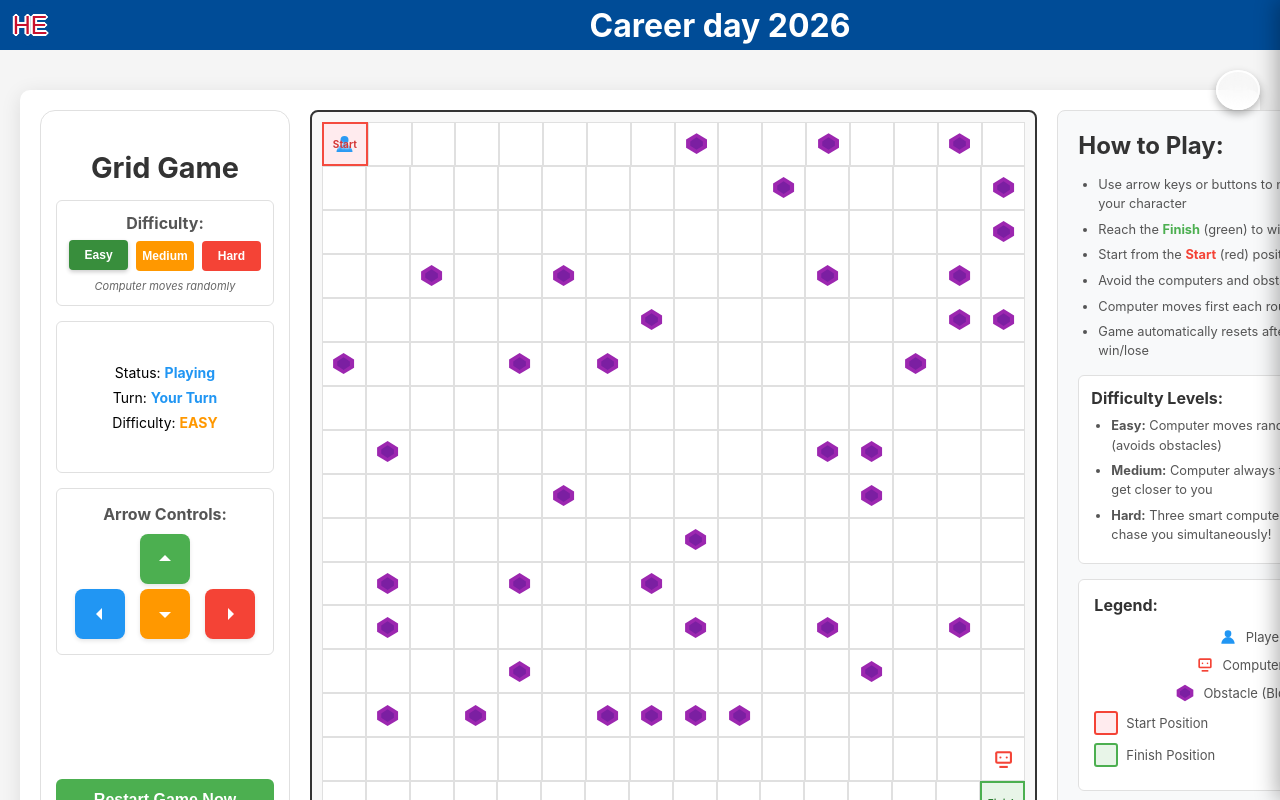
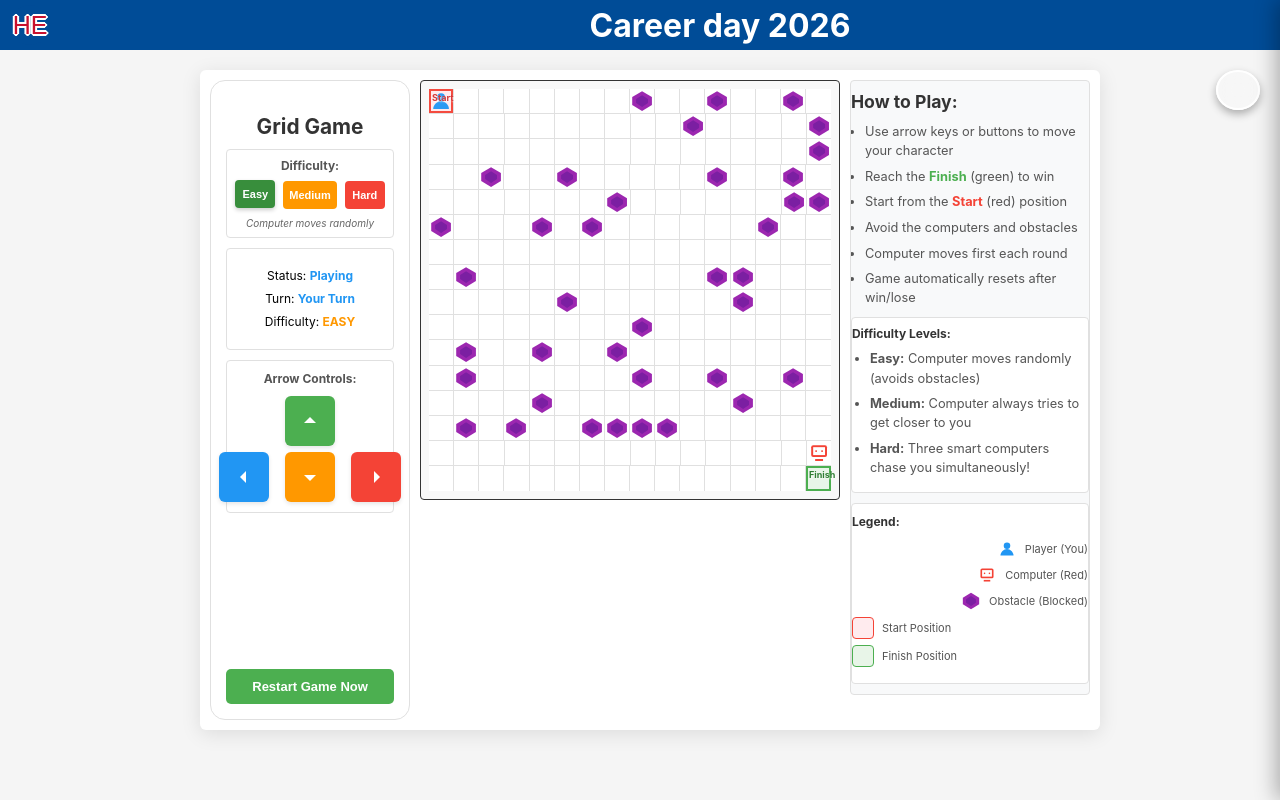
Before and after one commit to m17christiansen/career_day_AI_demo, a React (Create React App) app: page /grid-game in a window 1280 px wide. Built offline with nearby package versions, Linux system fonts and the light colour scheme.

Commit message:
Update GridGame.css

```diff
--- a/src/grid_game/GridGame.css
+++ b/src/grid_game/GridGame.css
@@ -4,7 +4,7 @@
   display: flex;
   align-items: flex-start;
   justify-content: center;
-  padding: 20px;
+  padding: 10px;
   box-sizing: border-box;
   background-color: #f5f5f5;
   position: relative;
@@ -43,43 +43,43 @@
 
 .grid-game {
   width: 100%;
-  max-width: 1200px;
-  min-height: 600px;
+  max-width: 1100px;
+  min-height: 440px;
   display: grid;
-  grid-template-columns: 250px 1fr 300px;
+  grid-template-columns: 200px 1fr 240px;
   grid-template-rows: 1fr;
-  gap: 20px;
+  gap: 10px;
   background-color: white;
-  border-radius: 10px;
-  padding: 20px;
+  border-radius: 6px;
+  padding: 10px;
   box-shadow: 0 4px 20px rgba(0, 0, 0, 0.1);
   position: relative;
   z-index: 1;
-  margin: 20px 0;
+  margin: 10px 0;
 }
 
 .game-controls {
   display: flex;
   flex-direction: column;
-  padding: 20px;
+  padding: 10px;
   background-color: #f8f9fa;
-  border-radius: 8px;
+  border-radius: 6px;
   border: 1px solid #e0e0e0;
 }
 
 .game-controls h2 {
   color: #333;
-  margin-bottom: 15px;
+  margin-bottom: 10px;
   text-align: center;
-  font-size: 1.8em;
+  font-size: 1.3em;
 }
 
 /* Difficulty Controls */
 .difficulty-controls {
-  margin-bottom: 15px;
-  padding: 12px;
+  margin-bottom: 10px;
+  padding: 8px;
   background-color: white;
-  border-radius: 6px;
+  border-radius: 4px;
   border: 1px solid #e0e0e0;
 }
 
@@ -88,6 +88,7 @@
   margin-bottom: 8px;
   color: #555;
   text-align: center;
+  font-size: 12px;
 }
 
 .difficulty-buttons {
@@ -98,11 +99,11 @@
 
 .difficulty-btn {
   flex: 1;
-  padding: 8px 5px;
+  padding: 8px 6px;
   border: none;
   border-radius: 4px;
   cursor: pointer;
-  font-size: 12px;
+  font-size: 11px;
   font-weight: bold;
   transition: all 0.2s ease;
 }
@@ -145,19 +146,19 @@
 }
 
 .difficulty-description {
-  font-size: 11px;
+  font-size: 10px;
   color: #666;
   text-align: center;
   font-style: italic;
 }
 
 .status-container {
-  margin-bottom: 15px;
-  padding: 15px;
+  margin-bottom: 10px;
+  padding: 10px;
   background-color: white;
-  border-radius: 6px;
+  border-radius: 4px;
   border: 1px solid #e0e0e0;
-  min-height: 120px;
+  min-height: 80px;
   display: flex;
   flex-direction: column;
   justify-content: center;
@@ -165,17 +166,17 @@
 
 .status {
   margin: 0 0 8px 0;
-  font-size: 14px;
+  font-size: 12px;
 }
 
 .turn-info {
   margin: 0 0 8px 0;
-  font-size: 14px;
+  font-size: 12px;
 }
 
 .difficulty-info {
   margin: 0;
-  font-size: 14px;
+  font-size: 12px;
 }
 
 .status-text, .turn-text, .difficulty-text {
@@ -206,7 +207,7 @@
 .game-over-text {
   color: #f44336;
   font-weight: bold;
-  font-size: 16px;
+  font-size: 13px;
   animation: fadeInOut 2s infinite;
 }
 
@@ -218,10 +219,10 @@
 
 /* Arrow Controls Styles */
 .arrow-controls {
-  margin-bottom: 15px;
-  padding: 15px;
+  margin-bottom: 10px;
+  padding: 10px;
   background-color: white;
-  border-radius: 6px;
+  border-radius: 4px;
   border: 1px solid #e0e0e0;
 }
 
@@ -230,13 +231,14 @@
   font-weight: bold;
   margin-bottom: 10px;
   color: #555;
+  font-size: 12px;
 }
 
 .arrow-grid {
   display: flex;
   flex-direction: column;
   align-items: center;
-  gap: 5px;
+  gap: 6px;
 }
 
 .arrow-row {
@@ -245,14 +247,14 @@
 }
 
 .middle-row {
-  gap: 15px;
+  gap: 16px;
 }
 
 .arrow-btn {
   width: 50px;
   height: 50px;
   border: none;
-  border-radius: 8px;
+  border-radius: 6px;
   background-color: #f0f0f0;
   cursor: pointer;
   display: flex;
@@ -306,13 +308,13 @@
 }
 
 .restart-btn {
-  padding: 12px 24px;
+  padding: 10px 18px;
   background-color: #4CAF50;
   color: white;
   border: none;
-  border-radius: 6px;
+  border-radius: 5px;
   cursor: pointer;
-  font-size: 16px;
+  font-size: 13px;
   font-weight: bold;
   transition: all 0.3s ease;
   margin-top: auto;
@@ -325,35 +327,36 @@
 }
 
 .grid-container {
-  display: flex;
   align-items: center;
   justify-content: center;
-  padding: 10px;
+  padding: 8px;
   background-color: #f8f8f8;
-  border-radius: 8px;
-  border: 2px solid #333;
+  border-radius: 4px;
+  border: 1px solid #333;
   box-sizing: border-box;
   height: 100%;
-  min-height: 400px;
+  min-height: 336px;
+  max-height: 420px;
 }
 
 .grid {
   display: flex;
   flex-direction: column;
   width: 100%;
-  height: 100%;
-  max-height: 100%;
+  height: 95%;
+  max-height: 95%;
   aspect-ratio: 1 / 1;
   background-color: white;
+  border-collapse: collapse;
 }
 
 .grid-row {
   display: flex;
   flex: 1;
+  width: 100%;
 }
 
 .grid-cell {
-  border: 1px solid #e0e0e0;
   box-sizing: border-box;
   display: flex;
   align-items: center;
@@ -365,26 +368,64 @@
   height: 100%;
   min-width: 0;
   min-height: 0;
+  flex: 1;
+  border: none;
+  margin: 0;
+  padding: 0;
+  /* Ensure all cells maintain same size */
+  aspect-ratio: 1 / 1;
+}
+
+/* Add grid lines using background instead of borders */
+.grid-cell:not(:last-child) {
+  border-right: 1.2px solid #e0e0e0;
+}
+
+.grid-row:not(:last-child) .grid-cell {
+  border-bottom: 1.2px solid #e0e0e0;
 }
 
 /* Start and Finish cell styles */
 .start-cell {
   background-color: #ffebee !important;
-  border: 2px solid #f44336 !important;
 }
 
 .finish-cell {
   background-color: #e8f5e8 !important;
-  border: 2px solid #4CAF50 !important;
+}
+
+/* Add subtle border for start/finish cells */
+.start-cell::after {
+  content: '';
+  position: absolute;
+  top: 0;
+  left: 0;
+  right: 0;
+  bottom: 0;
+  border: 2.4px solid #f44336;
+  pointer-events: none;
+}
+
+.finish-cell::after {
+  content: '';
+  position: absolute;
+  top: 0;
+  left: 0;
+  right: 0;
+  bottom: 0;
+  border: 2.4px solid #4CAF50;
+  pointer-events: none;
 }
 
 .cell-label {
   position: absolute;
-  font-size: 10px;
+  font-size: 9px;
   font-weight: bold;
   color: #333;
   z-index: 2;
   text-shadow: 1px 1px 2px rgba(255, 255, 255, 0.8);
+  top: 3px;
+  left: 3px;
 }
 
 .start-cell .cell-label {
@@ -396,12 +437,20 @@
 }
 
 .cell-icon {
-  width: 60% !important;
-  height: 60% !important;
-  max-width: 60% !important;
-  max-height: 60% !important;
+  width: 100% !important;
+  height: 100% !important;
+  max-width: 100% !important;
+  max-height: 100% !important;
   display: block;
   margin: auto;
+  transform: scale(0.98);
+}
+
+/* Ensure all cells maintain same size even when empty */
+.grid-cell.empty {
+  /* Force empty cells to maintain same dimensions */
+  min-width: calc(100% / 16);
+  min-height: calc(100% / 16);
 }
 
 /* Animation for active player */
@@ -417,38 +466,38 @@
 }
 
 .instructions {
-  padding: 20px;
+  padding: 10px 0;
   background-color: #f8f9fa;
-  border-radius: 8px;
+  border-radius: 4px;
   border: 1px solid #e0e0e0;
   overflow-y: auto;
-  max-height: 100%;
+  /* REMOVED: max-height: 336px; */
 }
 
 .instructions h3 {
   margin-top: 0;
   color: #333;
-  font-size: 1.5em;
-  margin-bottom: 15px;
+  font-size: 1.1em;
+  margin-bottom: 10px;
 }
 
 .instructions ul {
-  margin: 0 0 15px 0;
-  padding-left: 20px;
+  margin: 0 0 10px 0;
+  padding-left: 14px;
 }
 
 .instructions li {
-  margin: 6px 0;
-  line-height: 1.4;
+  margin: 3px 0;
+  line-height: 1.3;
   color: #555;
-  font-size: 14px;
+  font-size: 11px;
 }
 
 .difficulty-info-section {
-  margin-bottom: 15px;
-  padding: 12px;
+  margin-bottom: 10px;
+  padding: 8px 0;
   background-color: white;
-  border-radius: 6px;
+  border-radius: 4px;
   border: 1px solid #e0e0e0;
 }
 
@@ -456,16 +505,16 @@
   margin-top: 0;
   margin-bottom: 8px;
   color: #333;
-  font-size: 16px;
+  font-size: 12px;
 }
 
 .difficulty-info-section ul {
   margin: 0;
-  padding-left: 20px;
+  padding-left: 18px;
 }
 
 .difficulty-info-section li {
-  font-size: 13px;
+  font-size: 11px;
   line-height: 1.3;
 }
 
@@ -481,22 +530,22 @@
 
 .legend {
   background-color: white;
-  padding: 15px;
-  border-radius: 6px;
+  padding: 10px 0;
+  border-radius: 4px;
   border: 1px solid #e0e0e0;
 }
 
 .legend h4 {
   margin-top: 0;
-  margin-bottom: 12px;
+  margin-bottom: 10px;
   color: #333;
-  font-size: 16px;
+  font-size: 12px;
 }
 
 .legend-item {
   display: flex;
   align-items: center;
-  margin-bottom: 8px;
+  margin-bottom: 6px;
 }
 
 .legend-item .cell-icon {
@@ -512,8 +561,8 @@
   width: 20px;
   height: 20px;
   margin-right: 8px;
-  border: 2px solid #333;
-  border-radius: 3px;
+  border: 1.2px solid #333;
+  border-radius: 4px;
 }
 
 .start-color {
@@ -529,45 +578,45 @@
 .legend-item span {
   color: #555;
   white-space: nowrap;
-  font-size: 13px;
+  font-size: 11px;
 }
 
 /* Responsive design */
 @media (max-width: 1024px) {
   .grid-game {
-    grid-template-columns: 220px 1fr 280px;
-    gap: 15px;
-    padding: 15px;
+    grid-template-columns: 180px 1fr 220px;
+    gap: 8px;
+    padding: 8px;
   }
 }
 
 @media (max-width: 768px) {
   .grid-game {
+    width: 95%;
     grid-template-columns: 1fr;
     grid-template-rows: auto auto auto;
-    gap: 15px;
-    min-height: auto;
+    gap: 8px;
   }
 
   .game-controls {
-    order: 1;
+    padding: 8px;
   }
 
   .instructions {
-    order: 3;
+    padding: 8px 0;
+    /* REMOVED: max-height: 240px; */
+  }
+
+  .grid-container {
+    min-height: 240px;
     max-height: 300px;
   }
 
-  .grid-container {
-    min-height: 300px;
-    order: 2;
-  }
-
   .cell-icon {
-    width: 50% !important;
-    height: 50% !important;
-    max-width: 50% !important;
-    max-height: 50% !important;
+    width: 90% !important;
+    height: 90% !important;
+    max-width: 90% !important;
+    max-height: 90% !important;
   }
 
   .cell-label {
@@ -575,8 +624,8 @@
   }
 
   .arrow-btn {
-    width: 45px;
-    height: 45px;
+    width: 42px;
+    height: 42px;
   }
 
   .arrow-icon {
@@ -589,39 +638,36 @@
   }
 
   .difficulty-btn {
-    padding: 6px 3px;
-    font-size: 11px;
+    padding: 6px 4px;
+    font-size: 10px;
   }
 }
 
 @media (max-width: 480px) {
   .grid-game-container {
-    padding: 10px;
+    padding: 8px;
   }
 
   .grid-game {
-    padding: 10px;
-    margin: 10px 0;
-  }
-
-  .grid-container {
-    min-height: 250px;
+    width: 100%;
+    padding: 8px;
+    margin: 8px 0;
   }
 
   .game-controls h2 {
-    font-size: 1.5em;
+    font-size: 1.2em;
   }
 
   .restart-btn {
-    padding: 10px 20px;
-    font-size: 14px;
+    padding: 8px 14px;
+    font-size: 12px;
   }
 
   .cell-icon {
-    width: 40% !important;
-    height: 40% !important;
-    max-width: 40% !important;
-    max-height: 40% !important;
+    width: 85% !important;
+    height: 85% !important;
+    max-width: 85% !important;
+    max-height: 85% !important;
   }
 
   .cell-label {
@@ -629,8 +675,8 @@
   }
 
   .arrow-btn {
-    width: 40px;
-    height: 40px;
+    width: 35px;
+    height: 35px;
   }
 
   .arrow-icon {
@@ -639,8 +685,8 @@
   }
 
   .difficulty-btn {
-    padding: 5px 2px;
-    font-size: 10px;
+    padding: 5px 3px;
+    font-size: 9px;
   }
 }
 
@@ -658,10 +704,10 @@
 /* Info Button */
 .info-button {
   position: fixed;
-  top: 20px;
-  right: 20px;
-  width: 50px;
-  height: 50px;
+  top: 10px;
+  right: 10px;
+  width: 40px;
+  height: 40px;
   border-radius: 50%;
   background: #2196F3;
   color: white;
@@ -681,8 +727,8 @@
 }
 
 .info-icon {
-  width: 24px;
-  height: 24px;
+  width: 20px;
+  height: 20px;
 }
 
 /* Info Pane */
@@ -707,7 +753,7 @@
   display: flex;
   justify-content: space-between;
   align-items: center;
-  padding: 20px;
+  padding: 14px;
   background: #f5f5f5;
   border-bottom: 1px solid #ddd;
 }
@@ -715,7 +761,7 @@
 .info-pane-header h2 {
   margin: 0;
   color: #333;
-  font-size: 1.8rem;
+  font-size: 1.4rem;
 }
 
 .close-button {
@@ -733,12 +779,12 @@
 }
 
 .close-icon {
-  width: 24px;
-  height: 24px;
+  width: 20px;
+  height: 20px;
 }
 
 .info-pane-content {
-  padding: 20px;
+  padding: 14px;
 }
 
 .info-pane-content h3 {
@@ -746,29 +792,31 @@
   margin-top: 0;
   border-bottom: 2px solid #2196F3;
   padding-bottom: 10px;
-  font-size: 1.4rem;
+  font-size: 1.2rem;
 }
 
 .info-pane-content h4 {
   color: #666;
-  margin-top: 20px;
-  font-size: 1.2rem;
+  margin-top: 14px;
+  font-size: 1.1rem;
 }
 
 .info-pane-content p {
-  line-height: 1.6;
+  line-height: 1.5;
   color: #555;
-  margin-bottom: 15px;
+  margin-bottom: 12px;
+  font-size: 14px;
 }
 
 .info-pane-content ul {
-  padding-left: 20px;
-  margin-bottom: 15px;
+  padding-left: 18px;
+  margin-bottom: 12px;
 }
 
 .info-pane-content li {
   margin-bottom: 8px;
-  line-height: 1.5;
+  line-height: 1.4;
+  font-size: 14px;
 }
 
 /* AI Sections */
@@ -776,18 +824,18 @@
 .difficulty-section,
 .technical-section,
 .strategy-tips {
-  margin-bottom: 30px;
-  padding: 20px;
+  margin-bottom: 18px;
+  padding: 14px;
   background: #f9f9f9;
-  border-radius: 8px;
-  border-left: 4px solid #2196F3;
+  border-radius: 5px;
+  border-left: 5px solid #2196F3;
 }
 
 .difficulty-detail {
-  margin-bottom: 20px;
-  padding: 15px;
+  margin-bottom: 14px;
+  padding: 12px;
   background: white;
-  border-radius: 6px;
+  border-radius: 5px;
   border: 1px solid #e0e0e0;
 }
 
@@ -797,7 +845,7 @@
 }
 
 .difficulty-detail ul {
-  margin-top: 10px;
+  margin-top: 8px;
 }
 
 /* Overlay */
@@ -819,26 +867,26 @@
   }
 
   .info-button {
-    top: 10px;
-    right: 10px;
-    width: 40px;
-    height: 40px;
+    top: 8px;
+    right: 8px;
+    width: 35px;
+    height: 35px;
   }
 
   .info-icon {
-    width: 20px;
-    height: 20px;
+    width: 18px;
+    height: 18px;
   }
 
   .info-pane-header h2 {
-    font-size: 1.4rem;
+    font-size: 1.2rem;
   }
 
   .info-pane-content h3 {
-    font-size: 1.2rem;
+    font-size: 1.1rem;
   }
 
   .info-pane-content h4 {
-    font-size: 1.1rem;
+    font-size: 1rem;
   }
 }
```
